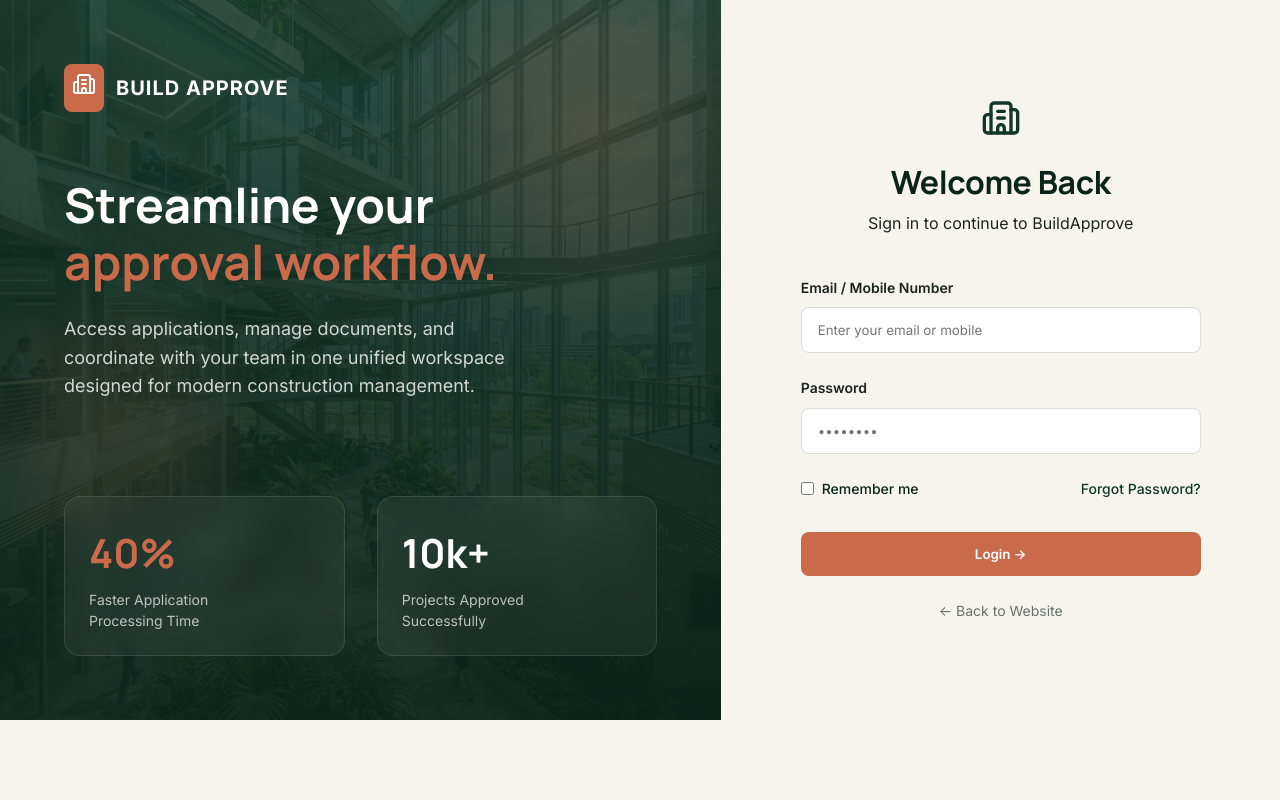
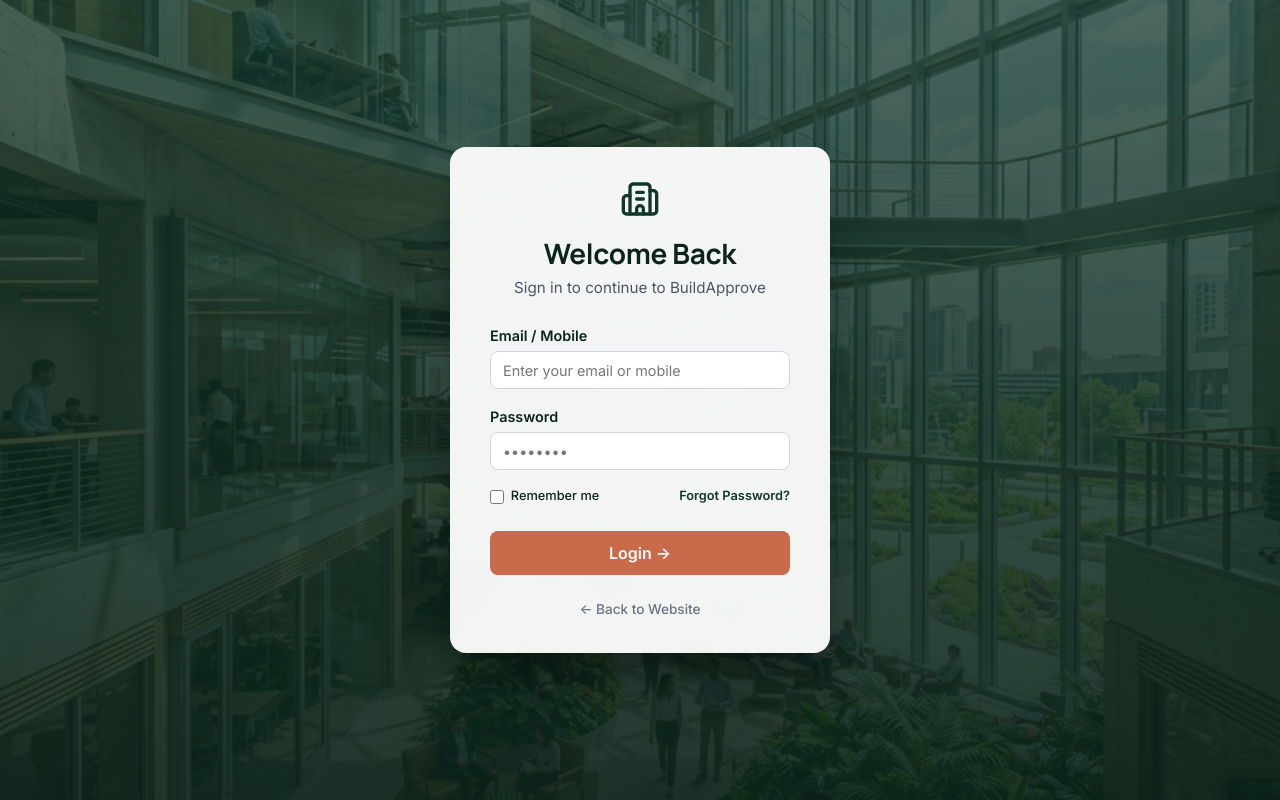
Before and after one commit to Dhanushcj/Building-Approval, a React (Vite) app in the folder frontend/: page /login in a window 1280 px wide. Built offline with nearby package versions, Linux system fonts and the light colour scheme.

Commit message:
feat: add Login page component with authentication logic

```diff
--- a/frontend/src/pages/Login.tsx
+++ b/frontend/src/pages/Login.tsx
@@ -46,92 +46,41 @@ const Login: React.FC = () => {
   };
 
   return (
-    <div style={{ display: 'flex', minHeight: 'calc(100vh - 80px)' }}>
-      {/* Left Column - Illustration/Branding */}
     <div style={{
-        flex: 1.2,
+      display: 'flex',
+      minHeight: '100vh',
+      alignItems: 'center',
+      justifyContent: 'center',
       backgroundColor: 'var(--primary-dark)',
-        backgroundImage: `linear-gradient(to bottom, rgba(18, 55, 42, 0.85), rgba(11, 36, 27, 0.95)), url('/assets/modern_architecture_login.jpg')`,
+      backgroundImage: `linear-gradient(to bottom, rgba(18, 55, 42, 0.75), rgba(11, 36, 27, 0.90)), url('/assets/modern_architecture_login.jpg')`,
       backgroundSize: 'cover',
       backgroundPosition: 'center',
-        display: 'none',
-        flexDirection: 'column',
-        justifyContent: 'space-between',
-        padding: '4rem',
-        color: 'white',
-        position: 'relative',
-        overflow: 'hidden'
-      }} className="desktop-only">
-
-        {/* Decorative background glows */}
-        <div style={{ position: 'absolute', top: '-10%', right: '-10%', width: '400px', height: '400px', borderRadius: '50%', background: 'radial-gradient(circle, rgba(201, 106, 74, 0.2) 0%, transparent 70%)' }}></div>
-        <div style={{ position: 'absolute', bottom: '20%', left: '-5%', width: '300px', height: '300px', borderRadius: '50%', background: 'radial-gradient(circle, rgba(201, 106, 74, 0.15) 0%, transparent 70%)' }}></div>
-
-        <div style={{ position: 'relative', zIndex: 1 }}>
-          <div style={{ display: 'flex', alignItems: 'center', gap: '0.75rem', marginBottom: '4rem' }}>
-            <div style={{ backgroundColor: 'var(--accent)', padding: '0.5rem', borderRadius: '0.5rem' }}>
-              <Building2 size={24} color="white" />
-            </div>
-            <span style={{ fontSize: '1.25rem', fontWeight: 700, letterSpacing: '0.05em' }}>BUILD APPROVE</span>
-          </div>
-
-          <h1 style={{ fontSize: '3rem', fontWeight: 700, lineHeight: 1.2, marginBottom: '1.5rem', fontFamily: 'var(--font-heading)' }}>
-            Streamline your <br/><span style={{ color: 'var(--accent)' }}>approval workflow.</span>
-          </h1>
-          <p style={{ fontSize: '1.125rem', color: 'rgba(255, 255, 255, 0.8)', maxWidth: '450px', lineHeight: 1.6 }}>
-            Access applications, manage documents, and coordinate with your team in one unified workspace designed for modern construction management.
-          </p>
-        </div>
-
-        <div style={{ position: 'relative', zIndex: 1, display: 'flex', gap: '2rem' }}>
-          <div className="hover-effect" style={{
-            backgroundColor: 'rgba(255, 255, 255, 0.05)',
-            backdropFilter: 'blur(12px)',
-            border: '1px solid rgba(255, 255, 255, 0.1)',
-            padding: '1.5rem',
-            borderRadius: '1rem',
-            flex: 1,
-            transition: 'transform 0.3s ease, background-color 0.3s ease'
-          }}>
-            <div style={{ fontSize: '2.5rem', fontWeight: 700, color: 'var(--accent)', marginBottom: '0.25rem', fontFamily: 'var(--font-heading)' }}>40%</div>
-            <div style={{ fontSize: '0.875rem', color: 'rgba(255, 255, 255, 0.7)', lineHeight: 1.5 }}>Faster Application<br/>Processing Time</div>
-          </div>
-
-          <div className="hover-effect" style={{
-            backgroundColor: 'rgba(255, 255, 255, 0.05)',
-            backdropFilter: 'blur(12px)',
-            border: '1px solid rgba(255, 255, 255, 0.1)',
-            padding: '1.5rem',
-            borderRadius: '1rem',
-            flex: 1,
-            transition: 'transform 0.3s ease, background-color 0.3s ease'
-          }}>
-            <div style={{ fontSize: '2.5rem', fontWeight: 700, color: 'white', marginBottom: '0.25rem', fontFamily: 'var(--font-heading)' }}>10k+</div>
-            <div style={{ fontSize: '0.875rem', color: 'rgba(255, 255, 255, 0.7)', lineHeight: 1.5 }}>Projects Approved<br/>Successfully</div>
-          </div>
-        </div>
-      </div>
-
-      {/* Right Column - Login Form */}
-      <div style={{
-        flex: 1,
-        display: 'flex',
-        alignItems: 'center',
-        justifyContent: 'center',
       padding: '2rem'
     }}>
-        <div style={{ width: '100%', maxWidth: '400px' }}>
-          <div style={{ textAlign: 'center', marginBottom: '2.5rem' }}>
-            <div style={{ display: 'flex', justifyContent: 'center', marginBottom: '1.5rem', color: 'var(--primary)' }}>
+
+      {/* Centered Login Form Container */}
+      <div style={{
+        backgroundColor: 'rgba(255, 255, 255, 0.95)',
+        backdropFilter: 'blur(10px)',
+        padding: '2rem 2.5rem',
+        borderRadius: '1rem',
+        boxShadow: '0 25px 50px -12px rgba(0, 0, 0, 0.5)',
+        width: '100%',
+        maxWidth: '380px',
+        position: 'relative',
+        zIndex: 10
+      }}>
+        <div style={{ textAlign: 'center', marginBottom: '1.5rem' }}>
+          <div style={{ display: 'flex', justifyContent: 'center', marginBottom: '1rem', color: 'var(--primary)' }}>
             <Building2 size={40} />
           </div>
-            <h2 className="heading-2" style={{ fontSize: '2rem', marginBottom: '0.5rem' }}>Welcome Back</h2>
-            <p className="text-secondary">Sign in to continue to BuildApprove</p>
+          <h2 className="heading-2" style={{ fontSize: '1.75rem', marginBottom: '0.25rem', color: 'var(--primary-dark)' }}>Welcome Back</h2>
+          <p style={{ color: '#4b5563', fontSize: '0.95rem' }}>Sign in to continue to BuildApprove</p>
         </div>
 
         <form onSubmit={handleLogin}>
-            <div className="form-group">
-              <label className="form-label">Email / Mobile Number</label>
+          <div className="form-group" style={{ marginBottom: '1rem' }}>
+            <label className="form-label" style={{ color: 'var(--primary-dark)', fontWeight: 600, fontSize: '0.9rem', marginBottom: '0.25rem' }}>Email / Mobile</label>
             <input
               type="text"
               className="form-input"
@@ -139,11 +88,12 @@ const Login: React.FC = () => {
               value={email}
               onChange={(e) => setEmail(e.target.value)}
               required
+              style={{ backgroundColor: 'white', border: '1px solid #d1d5db', padding: '0.6rem 0.75rem', fontSize: '0.9rem' }}
             />
           </div>
 
-            <div className="form-group">
-              <label className="form-label">Password</label>
+          <div className="form-group" style={{ marginBottom: '1rem' }}>
+            <label className="form-label" style={{ color: 'var(--primary-dark)', fontWeight: 600, fontSize: '0.9rem', marginBottom: '0.25rem' }}>Password</label>
             <input
               type="password"
               className="form-input"
@@ -151,32 +101,26 @@ const Login: React.FC = () => {
               value={password}
               onChange={(e) => setPassword(e.target.value)}
               required
+              style={{ backgroundColor: 'white', border: '1px solid #d1d5db', padding: '0.6rem 0.75rem', fontSize: '0.9rem' }}
             />
           </div>
 
-            <div style={{ display: 'flex', justifyContent: 'space-between', alignItems: 'center', marginBottom: '2rem', fontSize: '0.875rem' }}>
-              <label style={{ display: 'flex', alignItems: 'center', gap: '0.5rem', color: 'var(--primary-dark)', fontWeight: 500 }}>
-                <input type="checkbox" style={{ accentColor: 'var(--primary)' }} /> Remember me
+          <div style={{ display: 'flex', justifyContent: 'space-between', alignItems: 'center', margin: '1rem 0 1.5rem 0', fontSize: '0.8rem' }}>
+            <label style={{ display: 'flex', alignItems: 'center', gap: '0.4rem', color: 'var(--primary-dark)', fontWeight: 500 }}>
+              <input type="checkbox" style={{ accentColor: 'var(--primary)', width: '0.9rem', height: '0.9rem' }} /> Remember me
             </label>
-              <a href="#" style={{ color: 'var(--primary)', fontWeight: 500 }}>Forgot Password?</a>
+            <a href="#" style={{ color: 'var(--primary)', fontWeight: 600 }}>Forgot Password?</a>
           </div>
 
-            <button type="submit" className="btn-primary" style={{ width: '100%', padding: '0.875rem' }}>
+          <button type="submit" className="btn-primary" style={{ width: '100%', padding: '0.75rem', fontSize: '1rem', fontWeight: 600 }}>
             Login &rarr;
           </button>
 
         </form>
-          <div style={{ marginTop: '1.5rem', textAlign: 'center', fontSize: '0.875rem' }}>
-            <a href="/" style={{ color: 'var(--text-secondary)' }}>&larr; Back to Website</a>
+        <div style={{ marginTop: '1.5rem', textAlign: 'center', fontSize: '0.85rem' }}>
+          <a href="/" style={{ color: '#6b7280', fontWeight: 500, textDecoration: 'none' }} className="hover:text-primary">&larr; Back to Website</a>
         </div>
       </div>
-      </div>
-
-      <style>{`
-        @media (min-width: 1024px) {
-          .desktop-only { display: flex !important; }
-        }
-      `}</style>
     </div>
   );
 };
```
Lines whose indentation alone changed are shown as unchanged.
